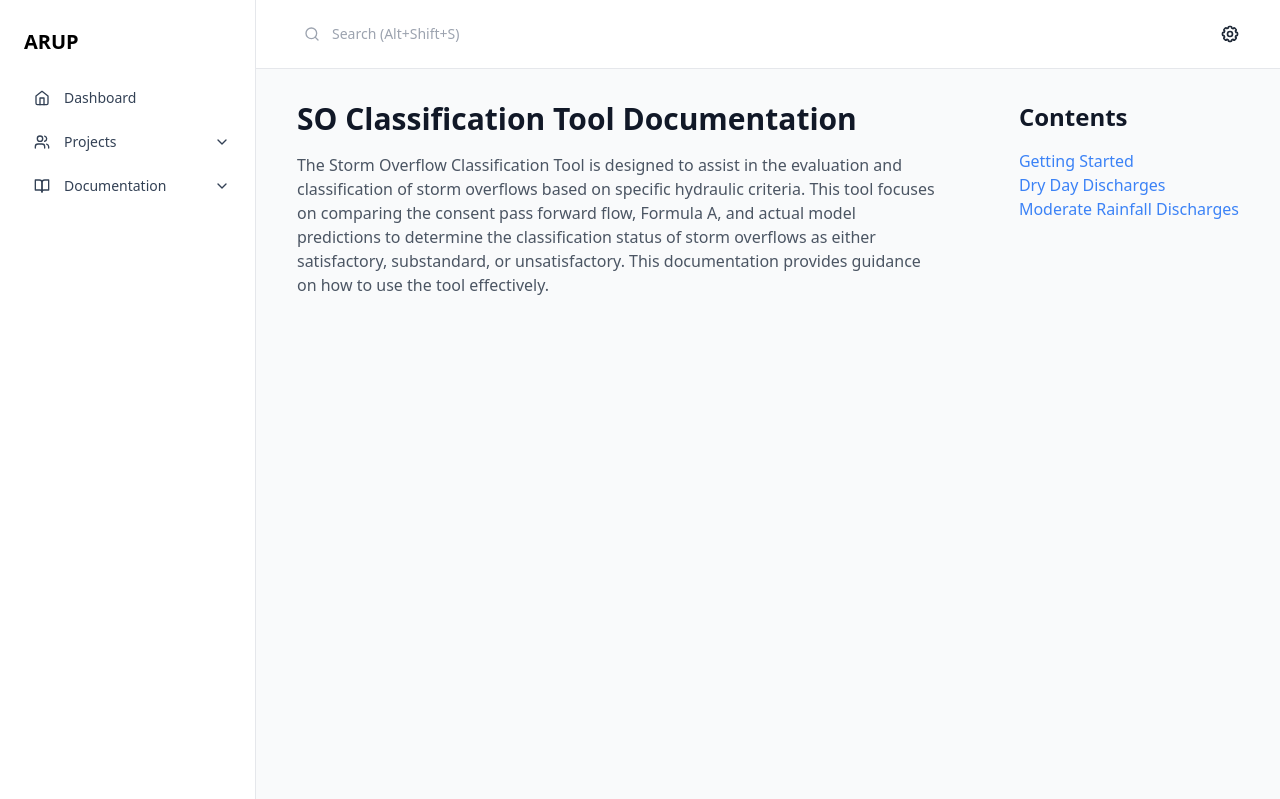
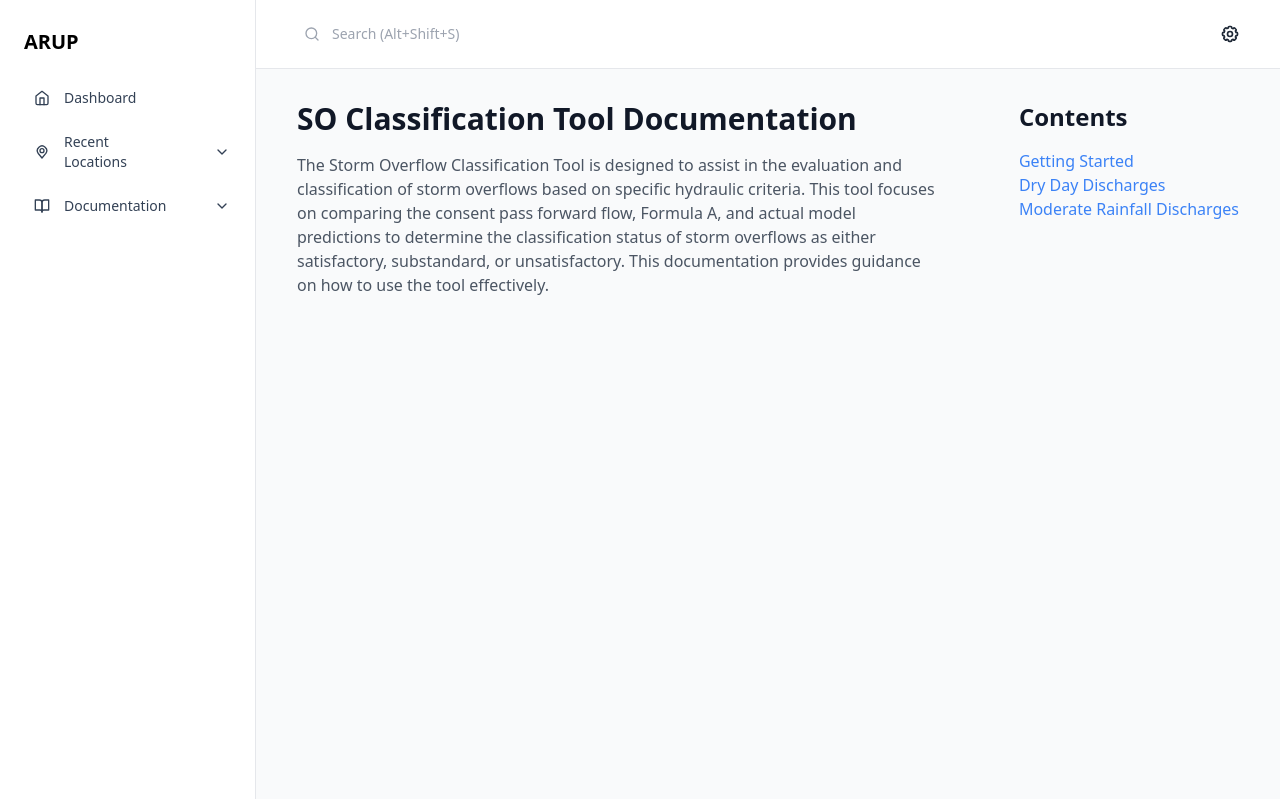
Before and after one commit to tobynott80/CSO_Performance_Tool, a Python web app: template app/templates/docs.html in a window 1280 px wide. Shown: the top 799 px of the page. Run offline with Jinja, Linux system fonts and the light colour scheme; the template is opened without the code that fills it, so the values that code supplies are empty; some libraries are stand-ins or nearby versions.

Commit message:
changes to the sidebar from projects to recent location

```diff
--- a/app/templates/sidebar.html
+++ b/app/templates/sidebar.html
@@ -42,11 +42,13 @@
         </a>
       </li>
 
+      <nav>
+        <ul>
           <li class="hs-accordion" id="users-accordion">
-        <button
-          type="button"
-          class="hs-accordion-toggle w-full text-start flex items-center gap-x-3.5 py-2 px-2.5 hs-accordion-active:text-blue-600 hs-accordion-active:hover:bg-transparent text-sm text-slate-700 rounded-lg hover:bg-gray-100 dark:bg-gray-800 dark:hover:bg-gray-900 dark:text-slate-400 dark:hover:text-slate-300 dark:hs-accordion-active:text-white dark:focus:outline-none dark:focus:ring-1 dark:focus:ring-gray-600"
+            <div
+              class="hs-accordion-toggle w-full text-start flex items-center gap-x-12 py-2 px-2.5 hs-accordion-active:text-blue-600 hs-accordion-active:hover:bg-transparent text-sm text-slate-700 rounded-lg hover:bg-gray-100 dark:bg-gray-800 dark:hover:bg-gray-900 dark:text-slate-400 dark:hover:text-slate-300 dark:hs-accordion-active:text-white dark:focus:outline-none dark:focus:ring-1 dark:focus:ring-gray-600 {{ 'bg-gray-100 dark:bg-gray-700' if request.path == '/documentation' }}"
             >
+              <a href="/" class="flex items-center gap-x-3.5">
                 <svg
                   class="flex-shrink-0 size-4"
                   xmlns="http://www.w3.org/2000/svg"
@@ -59,12 +61,28 @@
                   stroke-linecap="round"
                   stroke-linejoin="round"
                 >
-            <path d="M16 21v-2a4 4 0 0 0-4-4H6a4 4 0 0 0-4 4v2" />
-            <circle cx="9" cy="7" r="4" />
-            <path d="M22 21v-2a4 4 0 0 0-3-3.87" />
-            <path d="M16 3.13a4 4 0 0 1 0 7.75" />
+                <path stroke="currentColor" stroke-linecap="round" stroke-linejoin="round" stroke-width="2" d="M12 13a3 3 0 1 0 0-6 3 3 0 0 0 0 6Z"/>
+                <path stroke="currentColor" stroke-linecap="round" stroke-linejoin="round" stroke-width="2" d="M17.8 14h0a7 7 0 1 0-11.5 0h0l.1.3.3.3L12 21l5.1-6.2.6-.7.1-.2Z"/>
                 </svg>
-          Projects
+                Recent Locations
+              </a>
+              <button
+                onclick="toggleDropdown('recent-location-dropdown'); return false;"
+              >
+                <svg
+                  class="hs-accordion-active:block ms-auto hidden size-4"
+                  xmlns="http://www.w3.org/2000/svg"
+                  width="24"
+                  height="24"
+                  viewBox="0 0 24 24"
+                  fill="none"
+                  stroke="currentColor"
+                  stroke-width="2"
+                  stroke-linecap="round"
+                  stroke-linejoin="round"
+                >
+                  <path d="m18 15-6-6-6 6" />
+                </svg>
 
                   <svg
                     class="hs-accordion-active:hidden ms-auto block size-4"
@@ -81,7 +99,24 @@
                     <path d="m6 9 6 6 6-6" />
                   </svg>
               </button>
+            </div>
+            <div
+              id="recent-location-dropdown"
+              class="hs-accordion-content hidden"
+            >
+              <ul>
+                {% for location in session.get('visited_locations', []) %}
+              <li>
+                <a href="/location/{{ location }}" class="flex items-center gap-x-3.5 py-2 px-2.5 text-sm text-slate-700 rounded-lg hover:bg-gray-100 dark:bg-gray-800 dark:text-slate-400 dark:hover:text-slate-300 dark:focus:outline-none dark:focus:ring-1 dark:focus:ring-gray-600">
+                  {{ location }}
+                </a>
               </li>
+            {% endfor %}
+              </ul>
+            </div>
+          </li>
+        </ul>
+      </nav>
 
       <nav>
         <ul>
```
Lines whose indentation alone changed are shown as unchanged.
